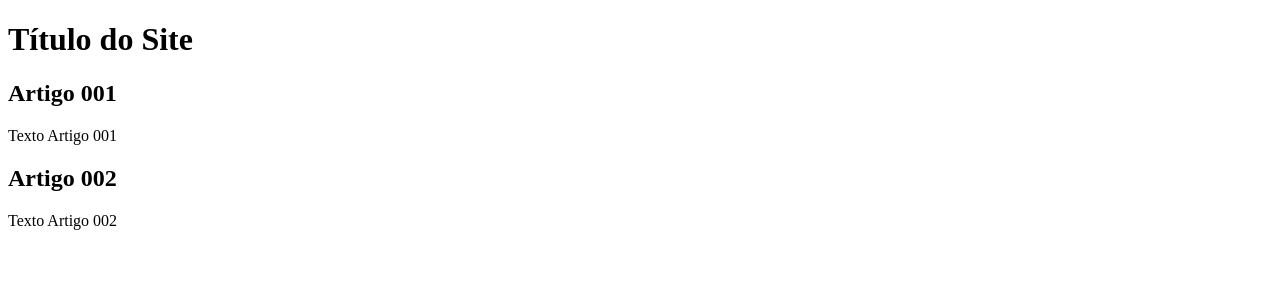
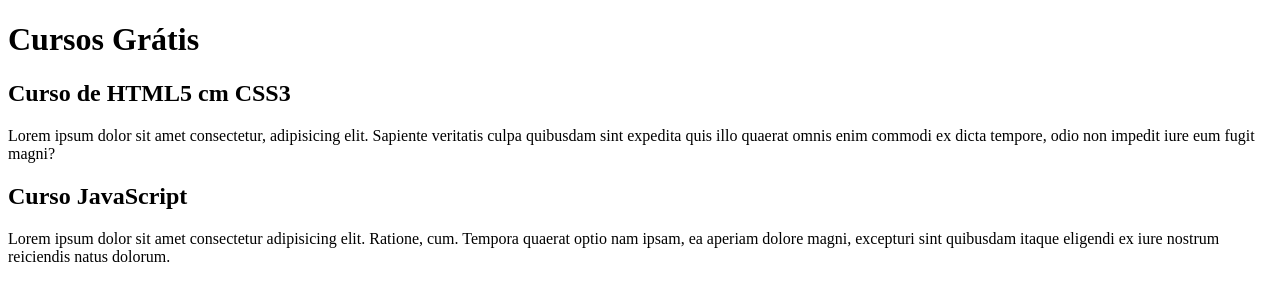
Before and after one commit to blummervinicius/projeto-site, a plain HTML site: page index.html in a window 1280 px wide. Drawn offline with Linux system fonts and the light colour scheme.

Commit message:
comecei a escrever o conteúdo

```diff
--- a/index.html
+++ b/index.html
@@ -8,14 +8,14 @@
 <body>
     <main>
         <head>
-            <h1>Título do Site</h1>
+            <h1>Cursos Grátis</h1>
         </head>
         <article>
-            <h2>Artigo 001</h2>
-            <p>Texto Artigo 001</p>
+            <h2>Curso de HTML5 cm CSS3</h2>
+            <p>Lorem ipsum dolor sit amet consectetur, adipisicing elit. Sapiente veritatis culpa quibusdam sint expedita quis illo quaerat omnis enim commodi ex dicta tempore, odio non impedit iure eum fugit magni?</p>
         </article>
-            <h2>Artigo 002</h2>
-            <p>Texto Artigo 002</p>
+            <h2>Curso JavaScript</h2>
+            <p>Lorem ipsum dolor sit amet consectetur adipisicing elit. Ratione, cum. Tempora quaerat optio nam ipsam, ea aperiam dolore magni, excepturi sint quibusdam itaque eligendi ex iure nostrum reiciendis natus dolorum.</p>
         <article>
 
         </article>
```
